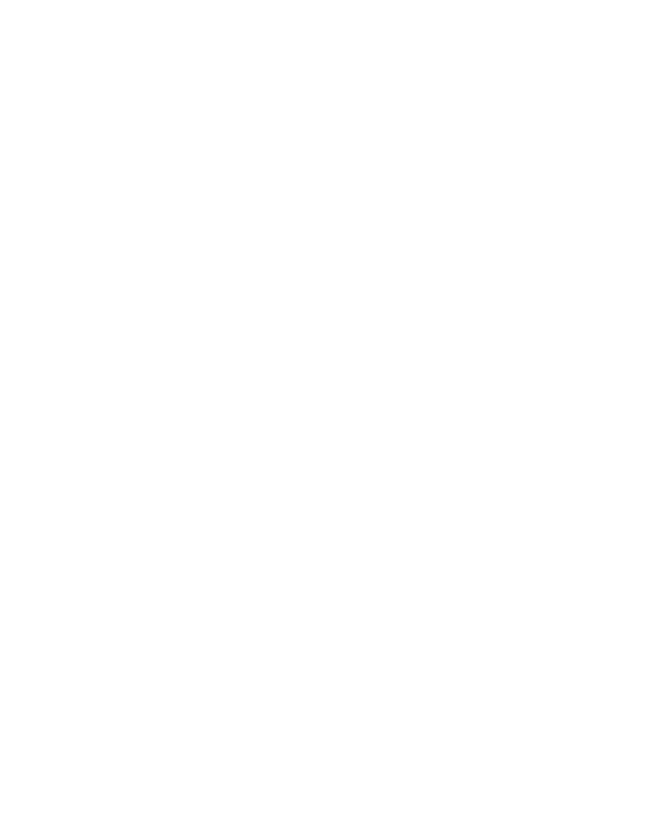
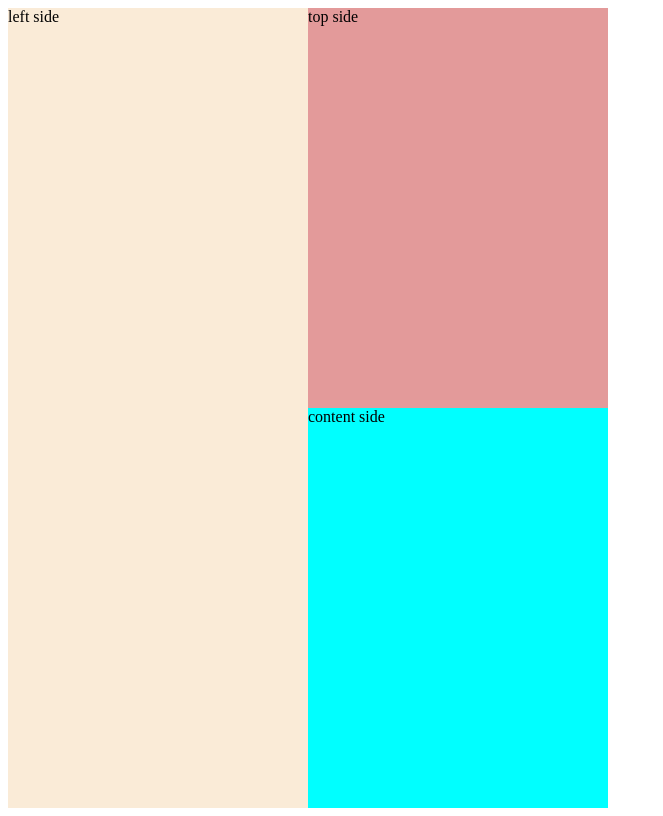
Before and after one commit to Dewa-Wono-Ichsan/Todo-List, a website built with webpack: page src/template.html in a window 1280 px wide. Shown: the whole page, without its empty margins (0-663 px from the left). Built offline with nearby package versions, Linux system fonts and the light colour scheme.

Commit message:
Add container for user navigation and main content activities
Add div with class name container, div with
class name top, div with class name left,
div with class name content.

Set container for adjust position of top menu,
left menu ,and content of to do list.

Set div with class name left to take grid line
from line one to line three. position left of
web page is used to show user navigation
to do list.

```diff
--- a/src/styles.css
+++ b/src/styles.css
@@ -0,0 +1,17 @@
+.container{
+    display: grid;
+    grid-template: repeat(2,400px)/repeat(2,300px);
+}
+
+.top{
+    background-color: rgb(227, 154, 154);
+}
+
+.left{
+    background-color: antiquewhite;
+    grid-row: 1/3;
+}
+
+.content{
+    background-color: aqua;
+}
--- a/src/template.html
+++ b/src/template.html
@@ -6,6 +6,10 @@
     <title>Todo List</title>
 </head>
 <body>
-
+    <div class="container">
+        <div class="top">top side</div>
+        <div class="left"> left side</div>
+        <div class="content">content side</div>
+    </div>
 </body>
 </html>
```
